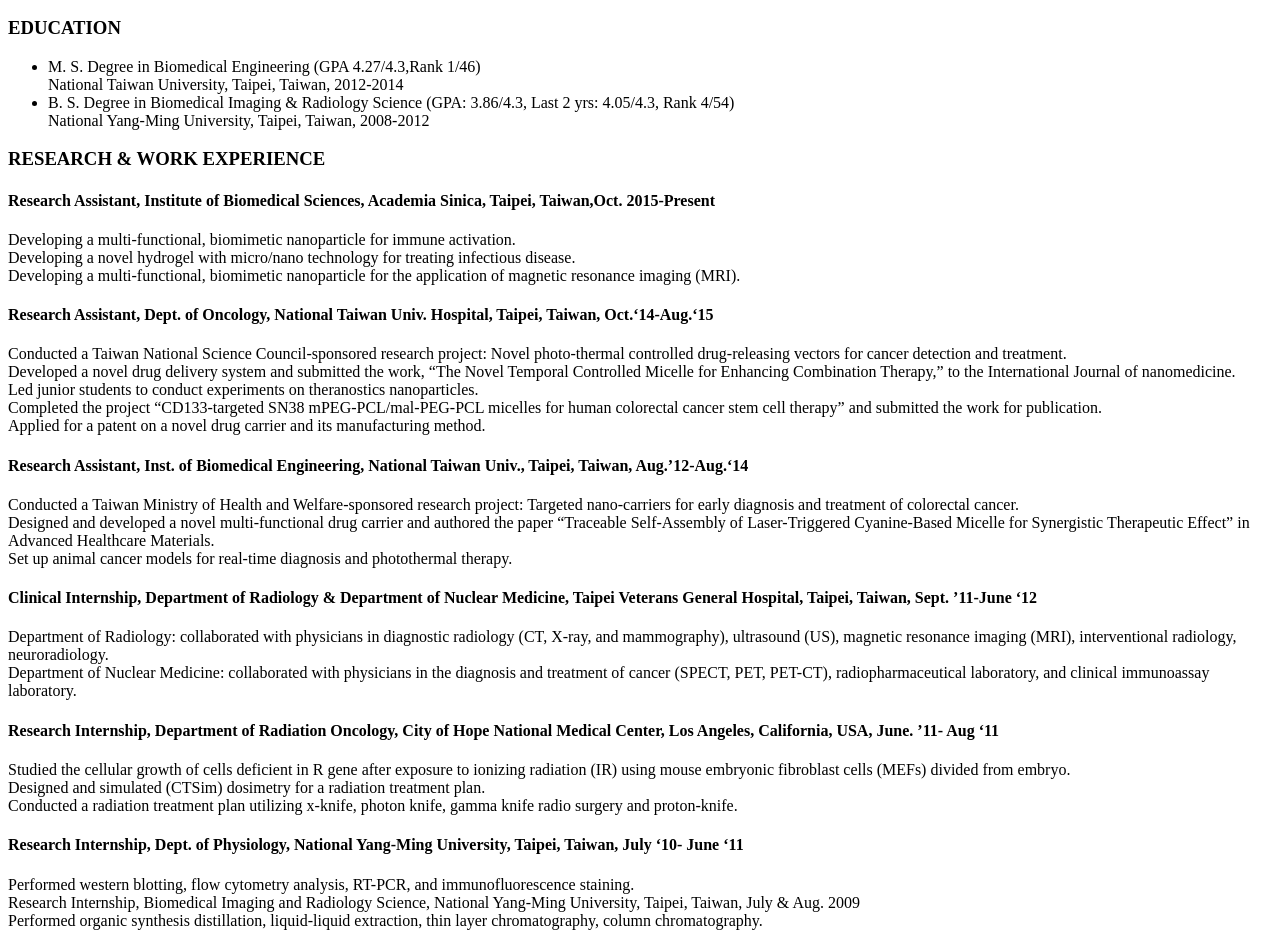
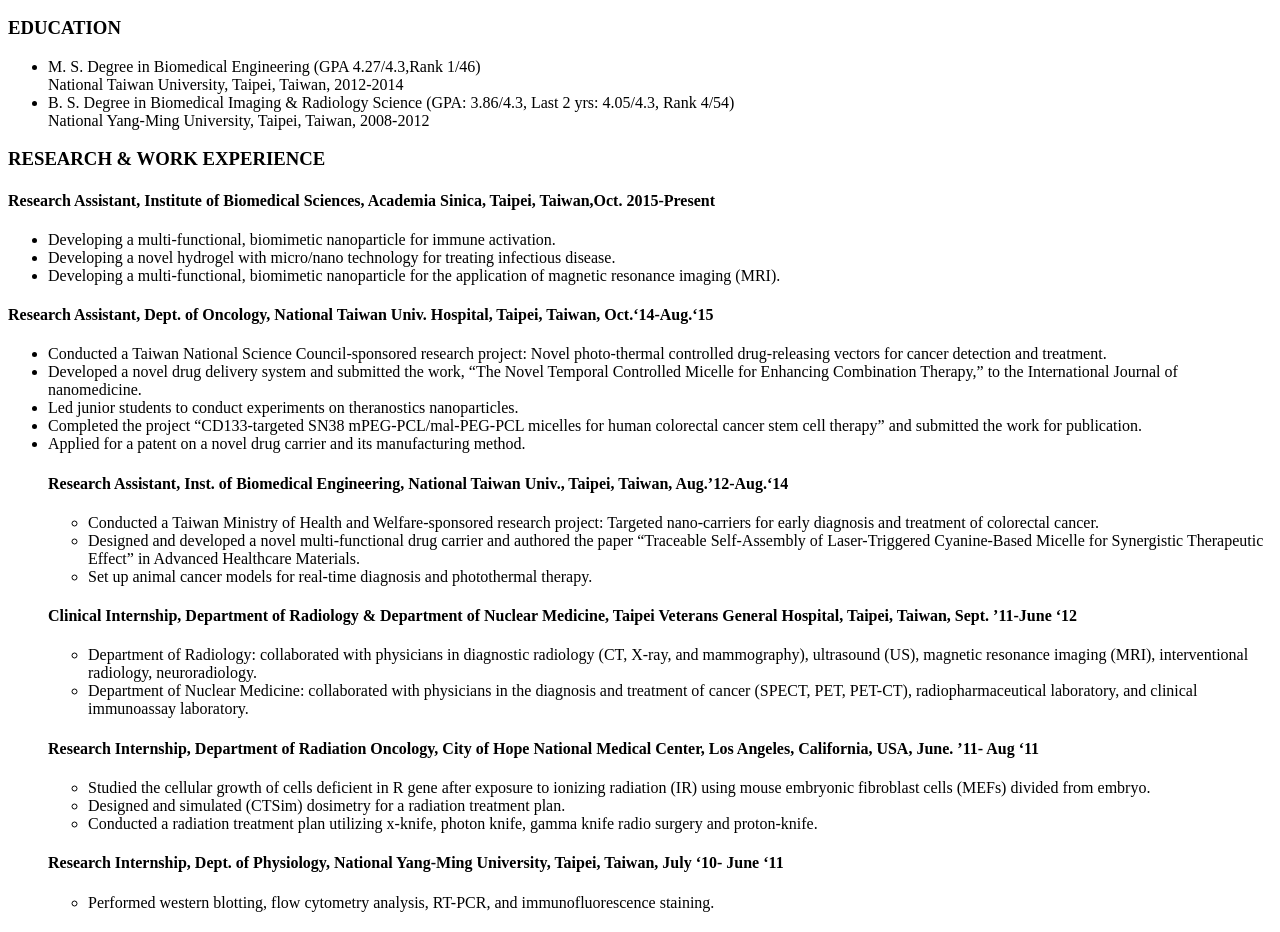
Before and after one commit to YUANICHEN/YUANICHEN.github.io, a plain HTML site: page index.html in a window 1280 px wide. Shown: the part 38-970 px from the top of the page. Drawn offline with Linux system fonts and the light colour scheme.

Commit message:
list
list

```diff
--- a/index.html
+++ b/index.html
@@ -16,30 +16,42 @@
     </ul>
     <h3>RESEARCH & WORK EXPERIENCE</h3>
     <h4>Research Assistant, Institute of Biomedical Sciences, Academia Sinica, Taipei, Taiwan,Oct. 2015-Present</h4>
-    <p>Developing a multi-functional, biomimetic nanoparticle for immune activation.
-        <br>Developing a novel hydrogel with micro/nano technology for treating infectious disease.
-        <br>Developing a multi-functional, biomimetic nanoparticle for the application of magnetic resonance imaging (MRI).</p>
+    <ul>
+        <li>Developing a multi-functional, biomimetic nanoparticle for immune activation.</li>
+        <li>Developing a novel hydrogel with micro/nano technology for treating infectious disease.</li>
+        <li>Developing a multi-functional, biomimetic nanoparticle for the application of magnetic resonance imaging (MRI).</li>
+    </ul>
     <h4>Research Assistant, Dept. of Oncology, National Taiwan Univ. Hospital, Taipei, Taiwan, Oct.‘14-Aug.‘15 </h4>
-    <p>Conducted a Taiwan National Science Council-sponsored research project: Novel photo-thermal controlled drug-releasing vectors for cancer detection and treatment.
-        <br>Developed a novel drug delivery system and submitted the work, “The Novel Temporal Controlled Micelle for Enhancing Combination Therapy,” to the International Journal of nanomedicine.
-        <br>Led junior students to conduct experiments on theranostics nanoparticles.
-        <br>Completed the project “CD133-targeted SN38 mPEG-PCL/mal-PEG-PCL micelles for human colorectal cancer stem cell therapy” and submitted the work for publication.
-        <br>Applied for a patent on a novel drug carrier and its manufacturing method.</p>
+    <ul>
+        <li>Conducted a Taiwan National Science Council-sponsored research project: Novel photo-thermal controlled drug-releasing vectors for cancer detection and treatment.</li>
+        <li>Developed a novel drug delivery system and submitted the work, “The Novel Temporal Controlled Micelle for Enhancing Combination Therapy,” to the International Journal of nanomedicine.</li>
+        <li>Led junior students to conduct experiments on theranostics nanoparticles.</li>
+        <li>Completed the project “CD133-targeted SN38 mPEG-PCL/mal-PEG-PCL micelles for human colorectal cancer stem cell therapy” and submitted the work for publication.</li>
+        <li>Applied for a patent on a novel drug carrier and its manufacturing method.</li>
         <h4>Research Assistant, Inst. of Biomedical Engineering, National Taiwan Univ., Taipei, Taiwan, Aug.’12-Aug.‘14 </h4>
-    <p>Conducted a Taiwan Ministry of Health and Welfare-sponsored research project: Targeted nano-carriers for early diagnosis and treatment of colorectal cancer.
-        <br>Designed and developed a novel multi-functional drug carrier and authored the paper “Traceable Self-Assembly of Laser-Triggered Cyanine-Based Micelle for Synergistic Therapeutic Effect” in Advanced Healthcare Materials.
-        <br>Set up animal cancer models for real-time diagnosis and photothermal therapy.</p>
+        <ul>
+            <li>Conducted a Taiwan Ministry of Health and Welfare-sponsored research project: Targeted nano-carriers for early diagnosis and treatment of colorectal cancer.</li>
+            <li>Designed and developed a novel multi-functional drug carrier and authored the paper “Traceable Self-Assembly of Laser-Triggered Cyanine-Based Micelle for Synergistic Therapeutic Effect” in Advanced Healthcare Materials.</li>
+            <li>Set up animal cancer models for real-time diagnosis and photothermal therapy.</li>
+        </ul>
     <h4> Clinical Internship, Department of Radiology & Department of Nuclear Medicine, Taipei Veterans General Hospital, Taipei, Taiwan, Sept. ’11-June ‘12 </h4>
-    <p>Department of Radiology: collaborated with physicians in diagnostic radiology (CT, X-ray, and mammography), ultrasound (US), magnetic resonance imaging (MRI), interventional radiology, neuroradiology.
-        <br>Department of Nuclear Medicine: collaborated with physicians in the diagnosis and treatment of cancer (SPECT, PET, PET-CT), radiopharmaceutical laboratory, and clinical immunoassay laboratory.</p>
+        <ul>
+            <li>Department of Radiology: collaborated with physicians in diagnostic radiology (CT, X-ray, and mammography), ultrasound (US), magnetic resonance imaging (MRI), interventional radiology, neuroradiology.</li>
+            <li>Department of Nuclear Medicine: collaborated with physicians in the diagnosis and treatment of cancer (SPECT, PET, PET-CT), radiopharmaceutical laboratory, and clinical immunoassay laboratory.</li>
+        </ul>
     <h4>Research Internship, Department of Radiation Oncology, City of Hope National Medical Center, Los Angeles, California, USA, June. ’11- Aug ‘11 </h4>
-    <p>Studied the cellular growth of cells deficient in R gene after exposure to ionizing radiation (IR) using mouse embryonic fibroblast cells (MEFs) divided from embryo.
-        <br>Designed and simulated (CTSim) dosimetry for a radiation treatment plan.
-        <br>Conducted a radiation treatment plan utilizing x-knife, photon knife, gamma knife radio surgery and proton-knife.</p>
+        <ul>
+            <li>Studied the cellular growth of cells deficient in R gene after exposure to ionizing radiation (IR) using mouse embryonic fibroblast cells (MEFs) divided from embryo.</li>
+            <li>Designed and simulated (CTSim) dosimetry for a radiation treatment plan.</li>
+            <li>Conducted a radiation treatment plan utilizing x-knife, photon knife, gamma knife radio surgery and proton-knife.</li>
+        </ul>
     <h4>Research Internship, Dept. of Physiology, National Yang-Ming University, Taipei, Taiwan, July ‘10- June ‘11 </h4>
-    <p>Performed western blotting, flow cytometry analysis, RT-PCR, and immunofluorescence staining.
-        <br> Research Internship, Biomedical Imaging and Radiology Science, National Yang-Ming University, Taipei, Taiwan, July & Aug. 2009
-        <br>Performed organic synthesis distillation, liquid-liquid extraction, thin layer chromatography, column chromatography. </p>
+        <ul>
+            <li>Performed western blotting, flow cytometry analysis, RT-PCR, and immunofluorescence staining.</li>
+            <h4>Research Internship, Biomedical Imaging and Radiology Science, National Yang-Ming University, Taipei, Taiwan, July & Aug. 2009</h4>
+            <ul>
+                <li>Performed organic synthesis distillation, liquid-liquid extraction, thin layer chromatography, column chromatography.</li>
+            </ul>
             <h3> PUBLICATIONS </h3>
             <p>Yuan-I Chen, Cheng-Liang Peng, Pei-Chi Lee, Ming-Hsien Tsai, Chun-Yen Lin, Ying-Hsia Shih, Min-Feng Wei, Tsai-Yueh Luo and Ming-Jium Shieh “Traceable self-assembly of laser-triggered cyanine-based micelle for synergistic therapeutic effect.” Adv Healthc Mater. 2015 Apr;4(6):892-902
                 <br>Cheng-Liang Peng, Yuan-I Chen, Hung-Jen Liu, Pei-Chi Lee, Tsai-Yueh Luo, and Ming-Jium Shieh “The Novel Temporal Controlled Micelle for Enhancing Combination Therapy” International Journal of nanomedicine. (Submitted)</p>
```
Lines whose indentation alone changed are shown as unchanged.
